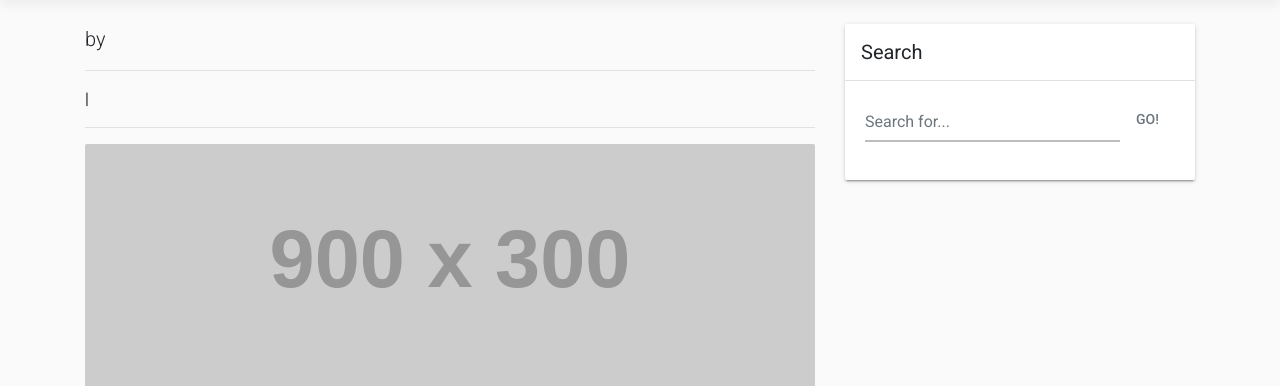
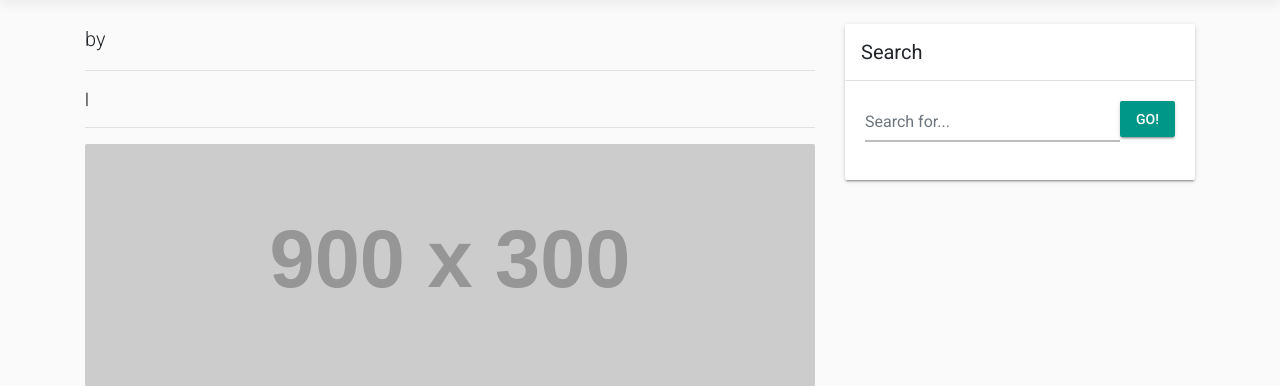
Before and after one commit to behtash-fani/BBlog, a Django app: template templates/post_detail.html in a window 1280 px wide. Shown: the part 60-446 px from the top of the page. Run offline with Django 3.2, Linux system fonts and the light colour scheme; the template is opened without the code that fills it, so the values that code supplies are empty; grey boxes labelled with a size stand in for pictures from a placeholder-image service; some libraries are stand-ins or nearby versions.

Commit message:
make some beautification

```diff
--- a/static/css/base.css
+++ b/static/css/base.css
@@ -83,3 +83,14 @@
 .userprofile::after {
     display:none !important;
 }
+
+.postcreate,.postupdate
+{
+    width: 40rem;
+    padding: 20px;
+    margin-bottom: 40px;
+}
+.postcreate .card-header,.postupdate .card-header
+{
+    margin-bottom: 15px;
+}
--- a/templates/post_detail.html
+++ b/templates/post_detail.html
@@ -15,7 +15,7 @@
     <hr>
     <p class="lead content-markdown post-detail-item">{{instance.content}}</p>
     <hr> {% if request.user == instance.author %}
-    <a href="{% url 'post_update' instance.slug %}" class="btn btn-primary">Update</a>
+    <a href="{% url 'post_update' instance.slug %}" class="btn btn-primary btn-raised">Update</a>
     <a href="{% url 'post_delete' id=instance.id %}" class="btn btn-danger" style="float: right;">Delete</a>
     <hr> {% endif %}
 
--- a/templates/post_update.html
+++ b/templates/post_update.html
@@ -5,11 +5,11 @@
 
 {% block content %}
 <div class="wrapper">
-    <div class="card" style="width: 40rem;padding: 20px;">
+    <div class="card postupdate">
         <h2>Please Update your Post : </h2>
         <form method="POST" action='' enctype="multipart/form-data">
             {% csrf_token %} {{ form|crispy }}
-            <button type="submit" class="btn btn-primary">Update</button>
+            <button type="submit" class="btn btn-primary btn-raised">Update</button>
             <button class="btn btn-secondary" onclick="javascript:history.back();">Cancel</button>
         </form>
     </div>
--- a/templates/sidebar.html
+++ b/templates/sidebar.html
@@ -7,7 +7,7 @@
                 <div class="input-group">
                     <input class="form-control" placeholder="Search for..." name="q" value="{{request.GET.q}}">
                     <span class="input-group-btn">
-            <button class="btn btn-secondary" type="submit">Go!</button>
+            <button class="btn btn-primary btn-raised" type="submit">Go!</button>
             </span>
                 </div>
             </form>
```
Also changed, not shown: myblogapp/views.py (+6 -22 lines), templates/post_create.html (+7 -6 lines).
